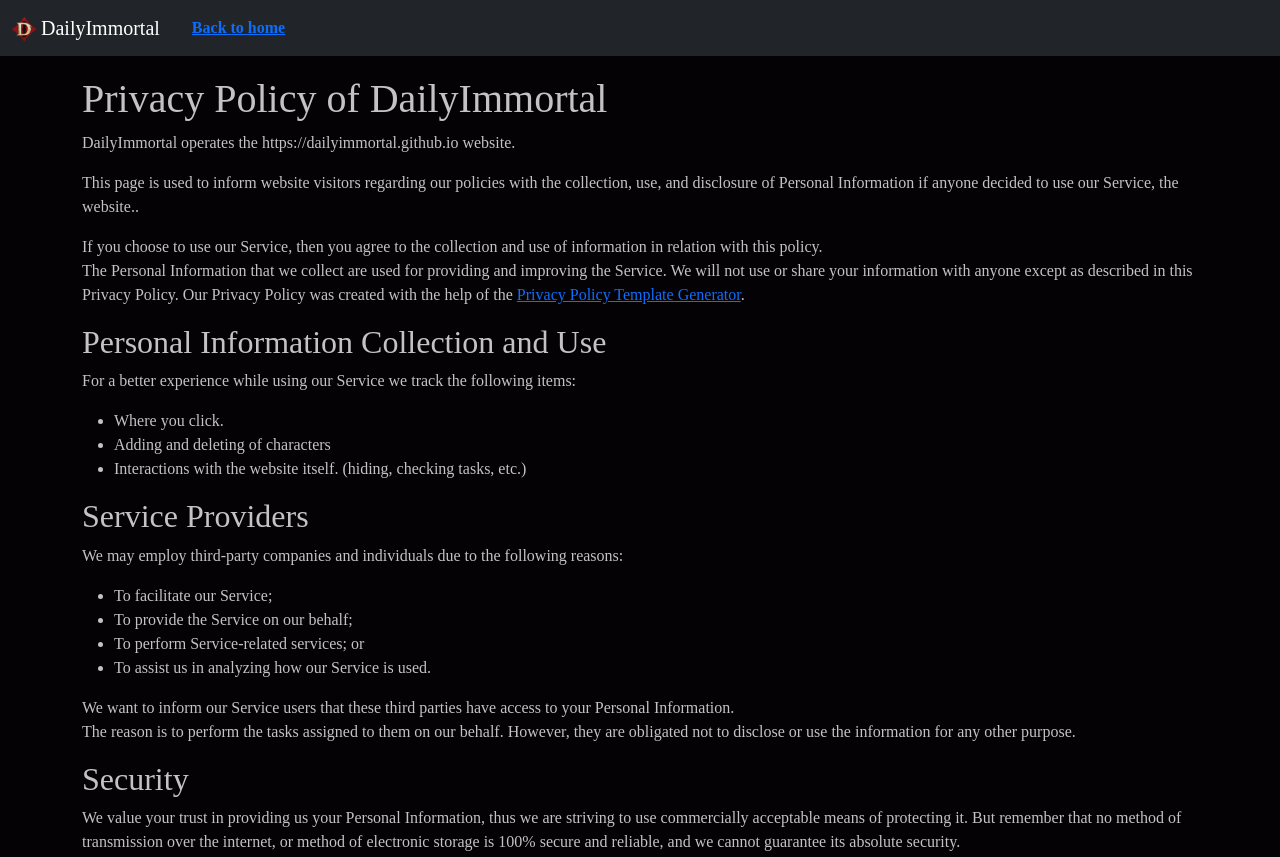
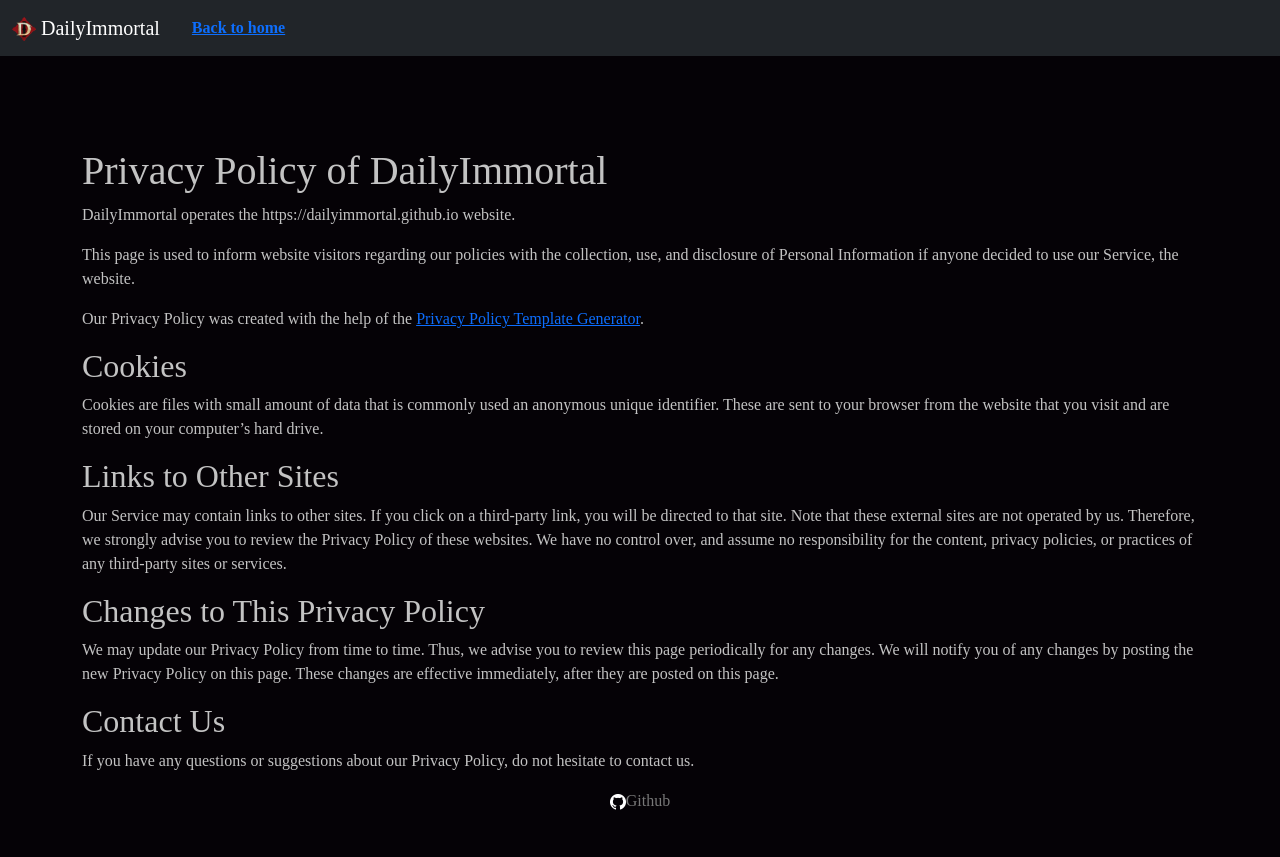
Before and after one commit to DailyImmortal/dailyimmortal.github.io, a plain HTML site: page privacy.html in a window 1280 px wide. Shown: the top 857 px of the page. After the commit the page ends 829 px from the top, so only its background shows below. Drawn offline with nearby package versions, Linux system fonts and the light colour scheme; files that its build step writes are made by us from their sources.

Commit message:
updated policy to reflect current state

```diff
--- a/privacy.html
+++ b/privacy.html
@@ -46,43 +46,18 @@
 
 
 <div class="container-xl activity_tables">
-    <div class="ltext">
-        <h1>Privacy Policy of DailyImmortal</h1>
+    <div class="ltext"><br><br><br>
+	<h1>Privacy Policy of DailyImmortal</h1>
 
     <p>DailyImmortal operates the https://dailyimmortal.github.io website.</p>
 
-    <p>This page is used to inform website visitors regarding our policies with the collection, use, and disclosure of Personal Information if anyone decided to use our Service, the website..</p>
+    <p>This page is used to inform website visitors regarding our policies with the collection, use, and disclosure of Personal Information if anyone decided to use our Service, the website.</p>
 
-    <p>If you choose to use our Service, then you agree to the collection and use of information in relation with this policy.</br>
-    The Personal Information that we collect are used for providing and improving the Service.
-    We will not use or share your information with anyone except as described in this Privacy Policy.
-    Our Privacy Policy was created with the help of the <a href="https://www.privacypolicytemplate.net">Privacy Policy Template Generator</a>.</p>
+    <p>Our Privacy Policy was created with the help of the <a href="https://www.privacypolicytemplate.net">Privacy Policy Template Generator</a>.</p>
 
-    <h2>Personal Information Collection and Use</h2>
+    <h2>Cookies</h2>
 
-    <p>For a better experience while using our Service we track the following items:</p>
-    <ul>
-        <li>Where you click.</li>
-        <li>Adding and deleting of characters</li>
-        <li>Interactions with the website itself. (hiding, checking tasks, etc.)</li>
-    </ul>
-
-    <h2>Service Providers</h2>
-
-    <p>We may employ third-party companies and individuals due to the following reasons:</p>
-
-    <ul>
-        <li>To facilitate our Service;</li>
-        <li>To provide the Service on our behalf;</li>
-        <li>To perform Service-related services; or</li>
-        <li>To assist us in analyzing how our Service is used.</li>
-    </ul>
-
-    <p>We want to inform our Service users that these third parties have access to your Personal Information.</br>The reason is to perform the tasks assigned to them on our behalf. However, they are obligated not to disclose or use the information for any other purpose.</p>
-
-    <h2>Security</h2>
-
-    <p>We value your trust in providing us your Personal Information, thus we are striving to use commercially acceptable means of protecting it. But remember that no method of transmission over the internet, or method of electronic storage is 100% secure and reliable, and we cannot guarantee its absolute security.</p>
+	<p>Cookies are files with small amount of data that is commonly used an anonymous unique identifier. These are sent to your browser from the website that you visit and are stored on your computer’s hard drive.</p>
 
     <h2>Links to Other Sites</h2>
 
```
